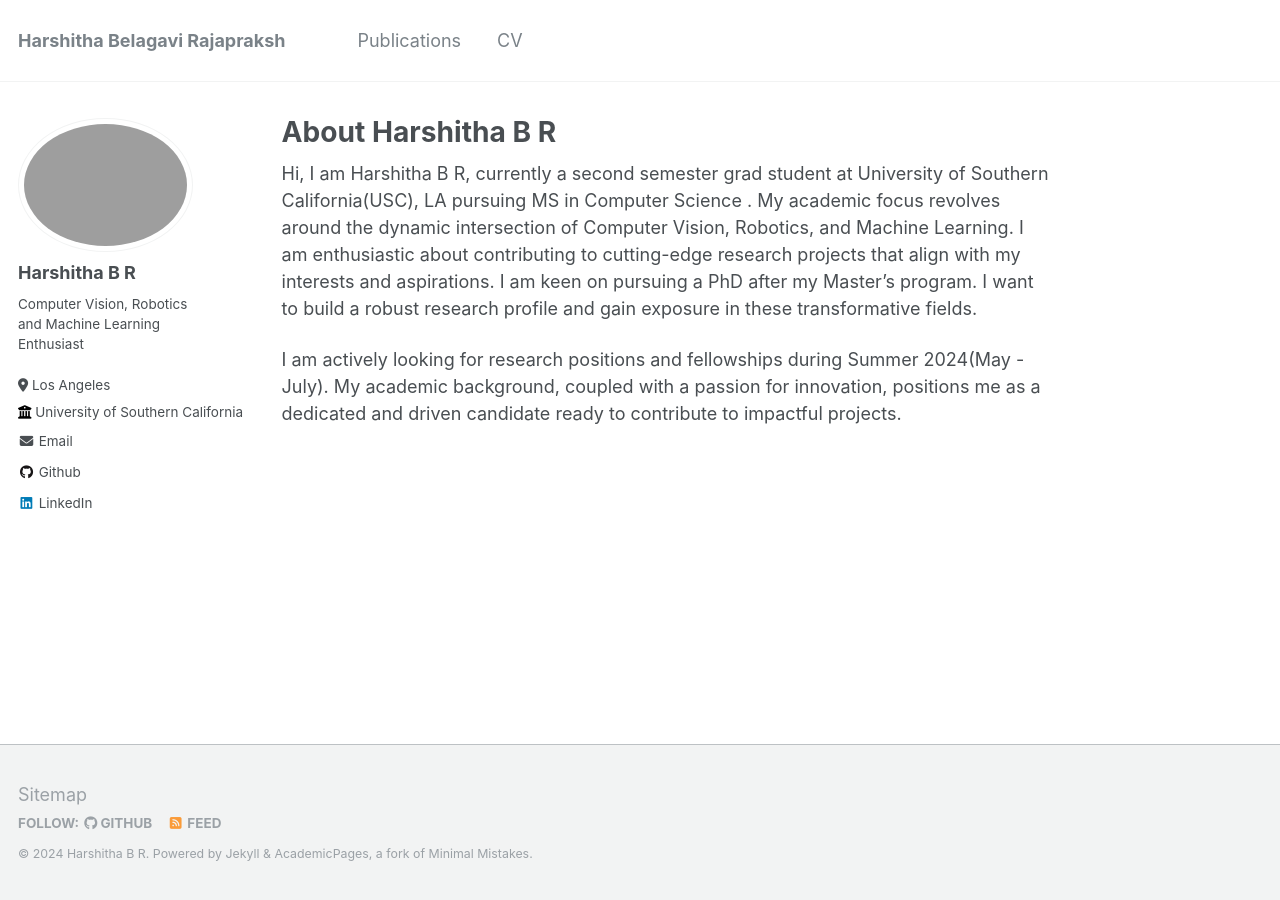
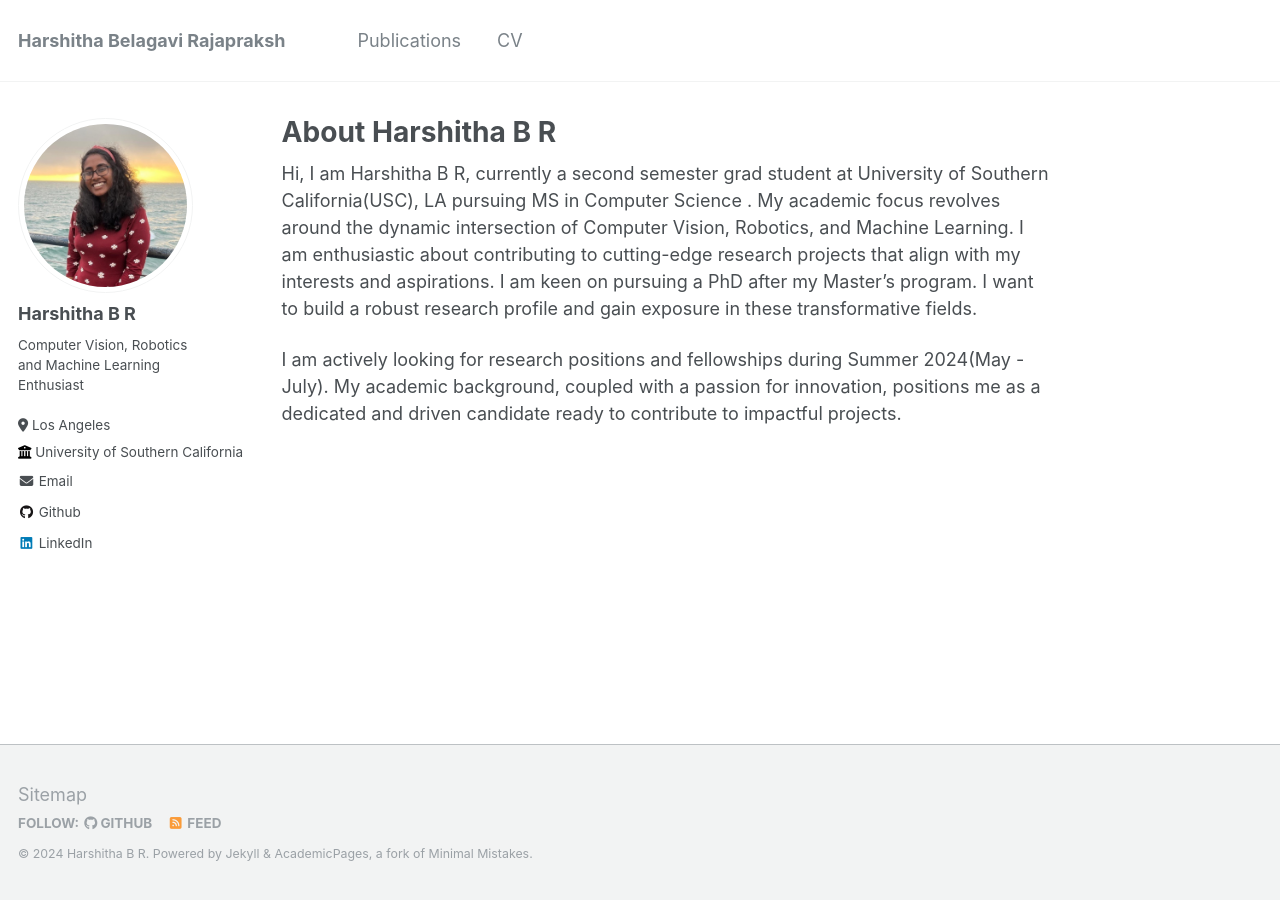
Before and after one commit to HarshithaBR/harshithabr.github.io, a Jekyll site: the page built from _pages/about.md, in a window 1280 px wide. Built offline with Jekyll 4.4.1, drawn with Linux system fonts in a browser that asks for light colours.

Commit message:
Update _config.yml

```diff
--- a/_config.yml
+++ b/_config.yml
@@ -21,7 +21,7 @@ repository               : "academicpages/academicpages.github.io"
 #               Additional customization can be done by editing /_includes/author-profile.html
 author:
   # Biographic information
-  avatar           : "HBR.png"
+  avatar           : "HBR.jpg"
   name             : "Harshitha B R"
   pronouns         : # example: "she/her"
   bio              : "Computer Vision, Robotics and Machine Learning Enthusiast"
```
